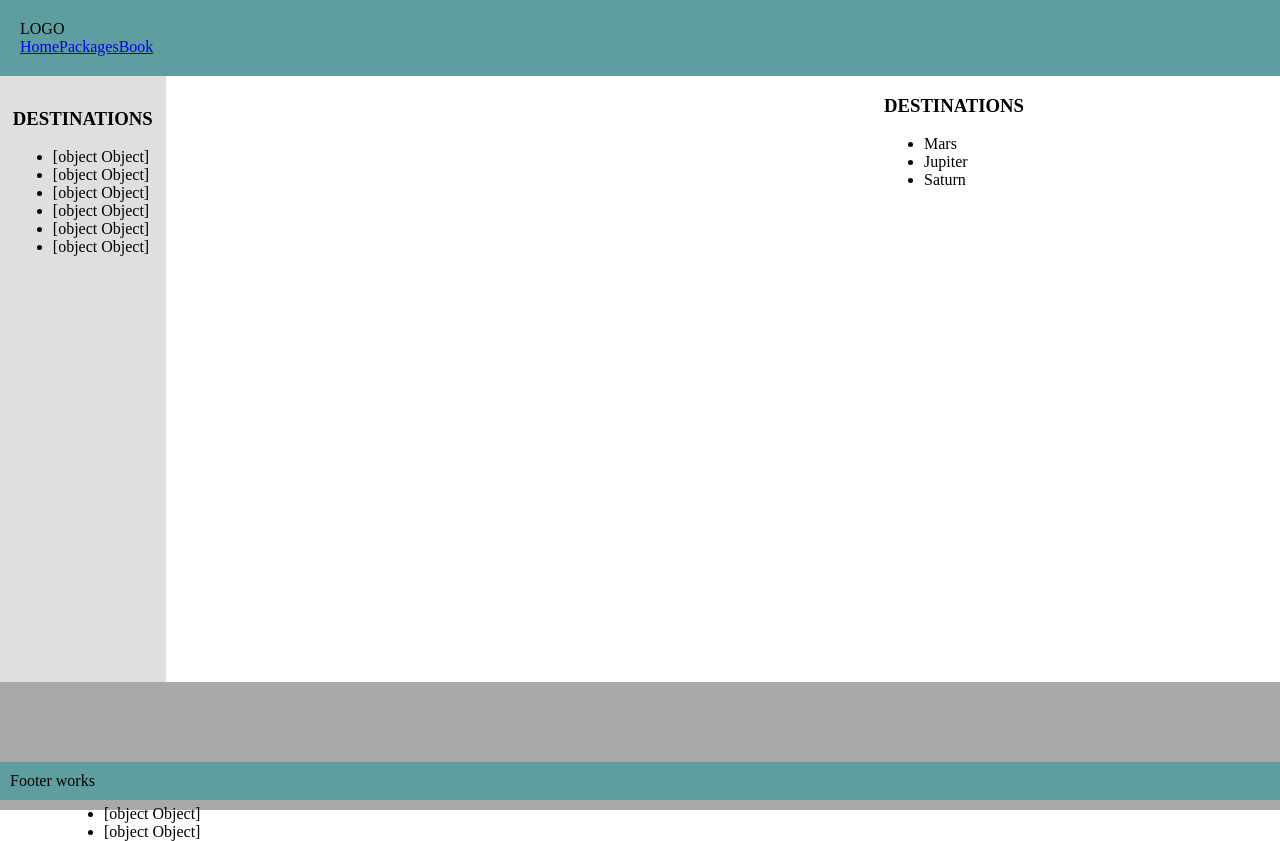
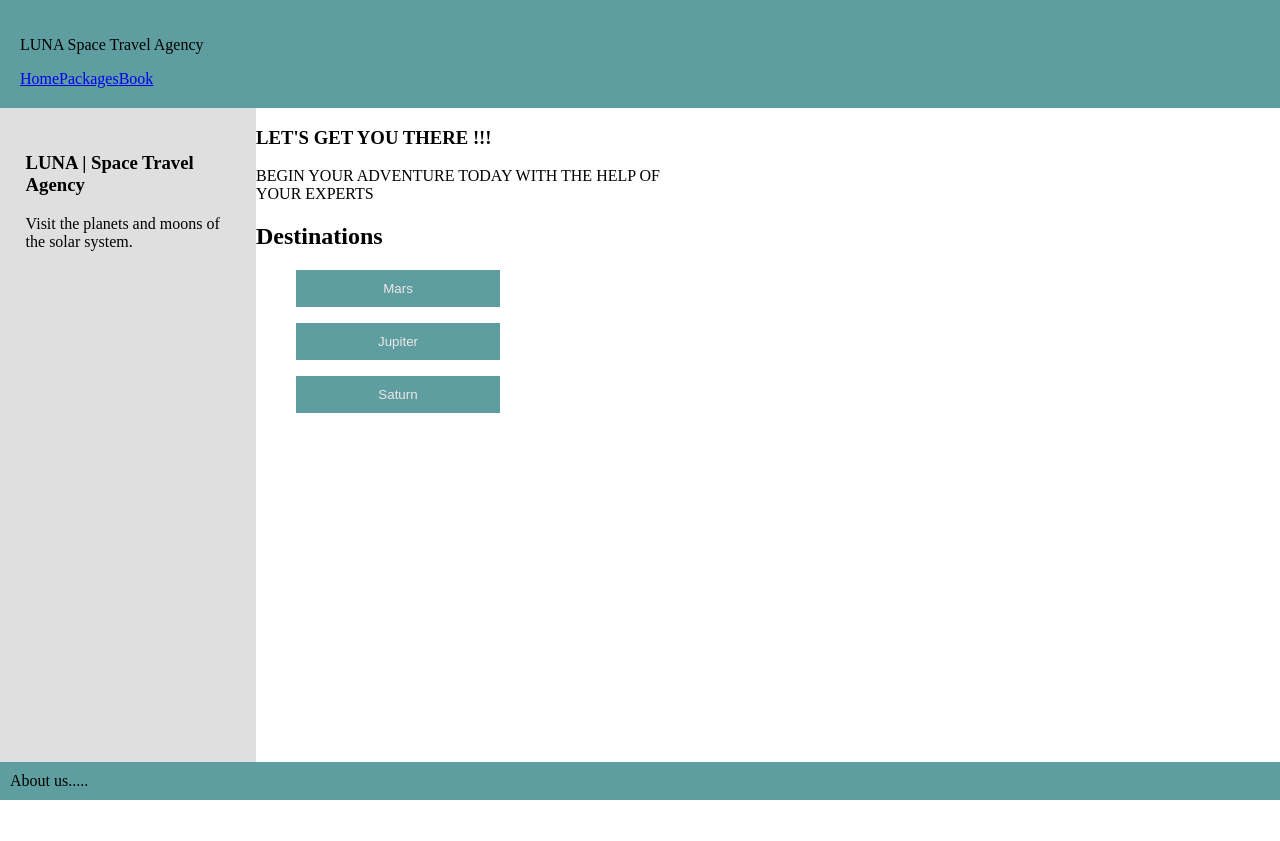
Before and after one commit to AlluetV/LiftOffTravel, an Angular app in the folder TravelJS/: page / in a window 1280 px wide. After the commit the page ends 800 px from the top, so only its background shows below. Built offline with nearby package versions, Linux system fonts and the light colour scheme.

Commit message:
modified the home page

```diff
--- a/TravelJS/src/app/layout/default/default.component.html
+++ b/TravelJS/src/app/layout/default/default.component.html
@@ -1,13 +1,10 @@
 <app-header flexLayout="column"></app-header>
 <div flexLayout="column" fxFlex>
-    <div fxFlex="10">
+    <div fxFlex="20">
         <app-sidebar fxFlex=""></app-sidebar>
     </div>
-    <div fxFlex="70" class="content">
+    <div fxFlex="35" class="content" >
         <router-outlet fxFlex="" ></router-outlet>
     </div>
 </div>
-<div fxFlex="10" class="description">
-    <app-description-bar fxFlex="row"></app-description-bar>
-</div>
 <app-footer flexLayout="column"></app-footer>
--- a/TravelJS/src/app/modules/home/home.component.css
+++ b/TravelJS/src/app/modules/home/home.component.css
@@ -0,0 +1,29 @@
+.home{
+    padding:0;
+    align-items:flex-start;
+}
+
+.btn-group button {
+    background-color: cadetblue;
+    border: 1px solid cadetblue;
+    color: rgb(238, 230, 230);
+    padding: 10px 24px; /* Some padding */
+    cursor: pointer; /* Pointer/hand icon */
+    float: left; /* Float the buttons side by side */
+  }
+
+  .btn-group button:not(:last-child) {
+    border-right: none; /* Prevent double borders */
+  }
+
+  /* Clear floats (clearfix hack) */
+  .btn-group:after {
+    content: "";
+    clear: both;
+    display: table;
+  }
+
+  /* Add a background color on hover */
+  .btn-group button:hover {
+    background-color: #db9614;
+  }
--- a/TravelJS/src/app/modules/home/home.component.html
+++ b/TravelJS/src/app/modules/home/home.component.html
@@ -1,6 +1,13 @@
-<div class="dispalyDestinations">
-    <h3>DESTINATIONS</h3>
-    <ul>
-        <li *ngFor="let planet of planets">{{planet.name}}</li>
-    </ul>
+<div  class="home-content" class="dispalyDestinations" >
+    <h3>LET'S GET YOU THERE !!!</h3>
+    <p>BEGIN YOUR ADVENTURE TODAY WITH THE HELP OF YOUR EXPERTS </p>
+    <h2>Destinations</h2>
+    <div class="btn-group"*ngFor="let planet of planet">
+        <ul>
+            <button style="width:50%">{{planet.name}}</button>
+        </ul>
+    </div>
+
 </div>
+
+<!--<input type="radio">-->
--- a/TravelJS/src/app/modules/home/home.component.ts
+++ b/TravelJS/src/app/modules/home/home.component.ts
@@ -1,4 +1,5 @@
 import { Component, Input, OnInit } from '@angular/core';
+import { planetJson } from 'src/app/mock-planets';
 import { Planets } from 'src/app/planets';
 
 @Component({
@@ -8,37 +9,9 @@ import { Planets } from 'src/app/planets';
 })
 export class HomeComponent implements OnInit {
 
-  @Input() planets: Planets[] =[
-    {
-      id: 1,
-      name: 'Mars',
-      description: 'Forth palnet',
-      pack: 'Mars , phobos and deimos',
-      departure: 'First saturday of each month',
-      duration: '3 years',
-      price: 100000,
+  planet = planetJson;
 
-    },
-    {
-      id: 2,
-      name: 'Jupiter',
-      description: 'Fifth palnet',
-      pack: 'Jupiter Moons',
-      departure: 'Second saturday of April and August',
-      duration: '5 years',
-      price: 200000,
-    },
-    {
-      id: 3,
-      name: 'Saturn',
-      description: 'Sixth palnet',
-      pack: 'Moons of saturn',
-      departure: 'Third saturday of April',
-      duration: '8 years',
-      price: 300000
-    }
-    ];
-
+  @Input() item?:Planets;
 
   constructor() { }
 
--- a/TravelJS/src/app/shared/screenComponets/description-bar/description-bar.component.css
+++ /dev/null
@@ -1,4 +0,0 @@
-:host{
-    padding:5%;
-    background-color: darkgrey;
-}
--- a/TravelJS/src/app/shared/screenComponets/description-bar/description-bar.component.html
+++ /dev/null
@@ -1,8 +0,0 @@
-<div>
-    <div class="dispalyDescriptions">
-        <h3>Description</h3>
-        <ul>
-            <li *ngFor="let description of planetDescription">{{description}}</li>
-        </ul>
-    </div>
-</div>
--- a/TravelJS/src/app/shared/screenComponets/description-bar/description-bar.component.ts
+++ /dev/null
@@ -1,18 +0,0 @@
-import { Component, OnInit } from '@angular/core';
-
-@Component({
-  selector: 'app-description-bar',
-  templateUrl: './description-bar.component.html',
-  styleUrls: ['./description-bar.component.css']
-})
-export class DescriptionBarComponent implements OnInit {
-  planetDescription: object[] = [
-    {description1:"Mars is the forth planet ...."},
-    {description2:"jupiter is the fifth planet ...."},
-  ];
-  constructor() { }
-
-  ngOnInit() {
-  }
-
-}
--- a/TravelJS/src/app/shared/screenComponets/footer/footer.component.html
+++ b/TravelJS/src/app/shared/screenComponets/footer/footer.component.html
@@ -1,3 +1,3 @@
 <footer>
-    Footer works
+    About us.....
 </footer>
--- a/TravelJS/src/app/shared/screenComponets/header/header.component.html
+++ b/TravelJS/src/app/shared/screenComponets/header/header.component.html
@@ -1,5 +1,5 @@
 <header>
-    <div>LOGO</div>
+    <div><p>LUNA Space Travel Agency</p></div>
     <div>
         <a routerLink = "/">Home</a>
         <a routerLink = "/packages">Packages</a>
--- a/TravelJS/src/app/shared/screenComponets/sidebar/sidebar.component.html
+++ b/TravelJS/src/app/shared/screenComponets/sidebar/sidebar.component.html
@@ -1,8 +1,6 @@
 <div>
     <div class="dispalyDestinations">
-        <h3>DESTINATIONS</h3>
-        <ul>
-            <li *ngFor="let planet of planets">{{planet}}</li>
-        </ul>
+        <h3>LUNA | Space Travel Agency</h3>
+        <p>Visit the planets and moons of the solar system. </p>
     </div>
 </div>
--- a/TravelJS/src/app/shared/screenComponets/sidebar/sidebar.component.ts
+++ b/TravelJS/src/app/shared/screenComponets/sidebar/sidebar.component.ts
@@ -7,14 +7,6 @@ import { Component, OnInit } from '@angular/core';
 })
 export class SidebarComponent implements OnInit {
 
-  planets: object[] = [
-    {name:"Mars"},
-    {name:"Jupiter"},
-    {name:"Saturn"},
-    {name:"Uranus"},
-    {name:"Jupiter"},
-    {name:"Neptune"},
-  ];
   constructor() { }
 
   ngOnInit() {
--- a/TravelJS/src/app/shared/shared.module.ts
+++ b/TravelJS/src/app/shared/shared.module.ts
@@ -2,10 +2,8 @@ import { NgModule } from '@angular/core';
 import { CommonModule } from '@angular/common';
 import { HeaderComponent } from './screenComponets/header/header.component';
 import { SidebarComponent } from './screenComponets/sidebar/sidebar.component';
-import { DescriptionBarComponent } from './screenComponets/description-bar/description-bar.component';
 import { FooterComponent } from './screenComponets/footer/footer.component';
 import { RouterModule } from '@angular/router';
-import { HomeComponent } from '../modules/home/home.component';
 import { FlexLayoutModule } from '@angular/flex-layout';
 
 
@@ -13,7 +11,6 @@ import { FlexLayoutModule } from '@angular/flex-layout';
   declarations: [
     HeaderComponent,
     SidebarComponent,
-    DescriptionBarComponent,
     FooterComponent
   ],
   imports: [
@@ -24,7 +21,6 @@ import { FlexLayoutModule } from '@angular/flex-layout';
   exports:[
     HeaderComponent,
     SidebarComponent,
-    DescriptionBarComponent,
     FooterComponent
   ]
 })
```
Also changed, not shown: 1 other file (tests, documents, lock files or other folders).
